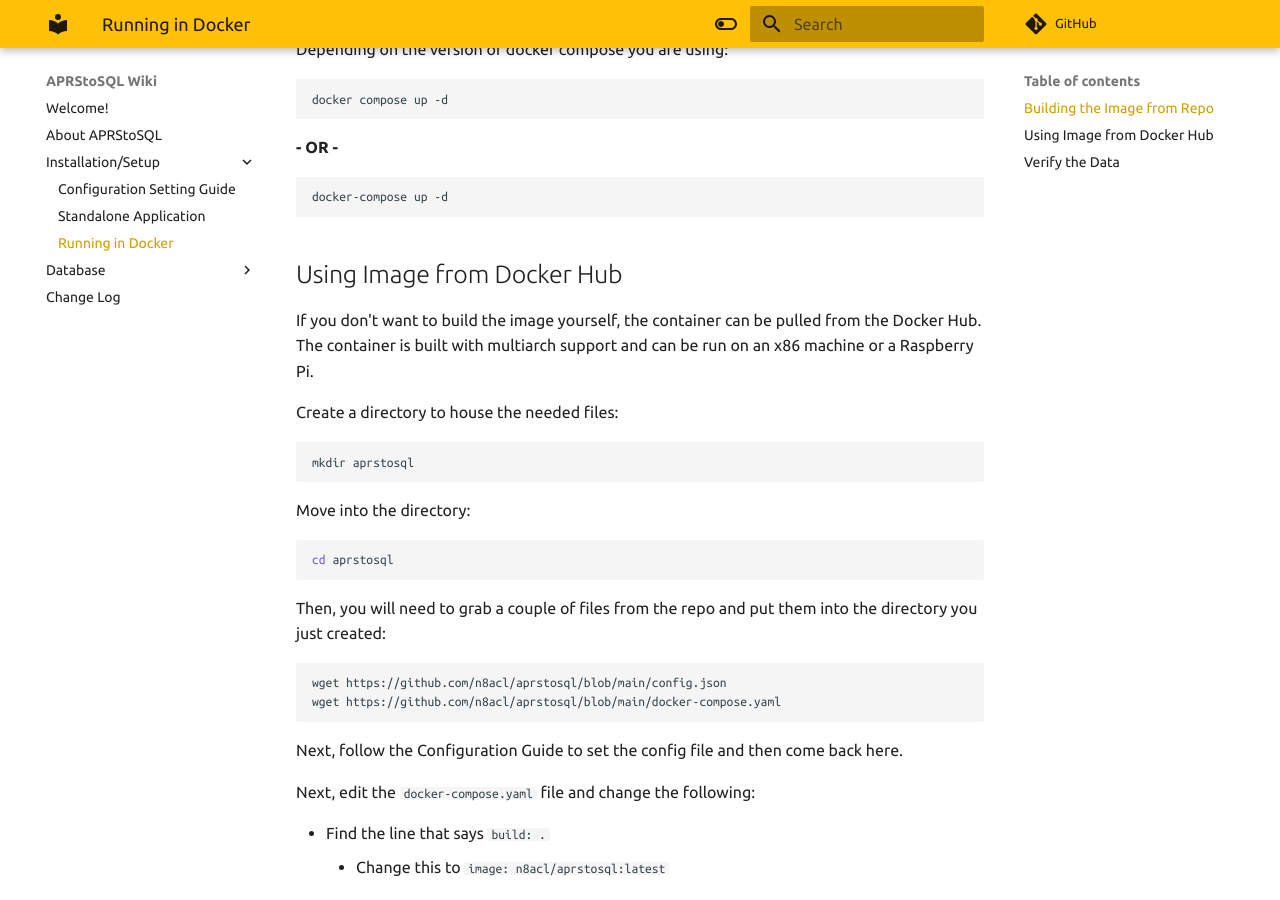
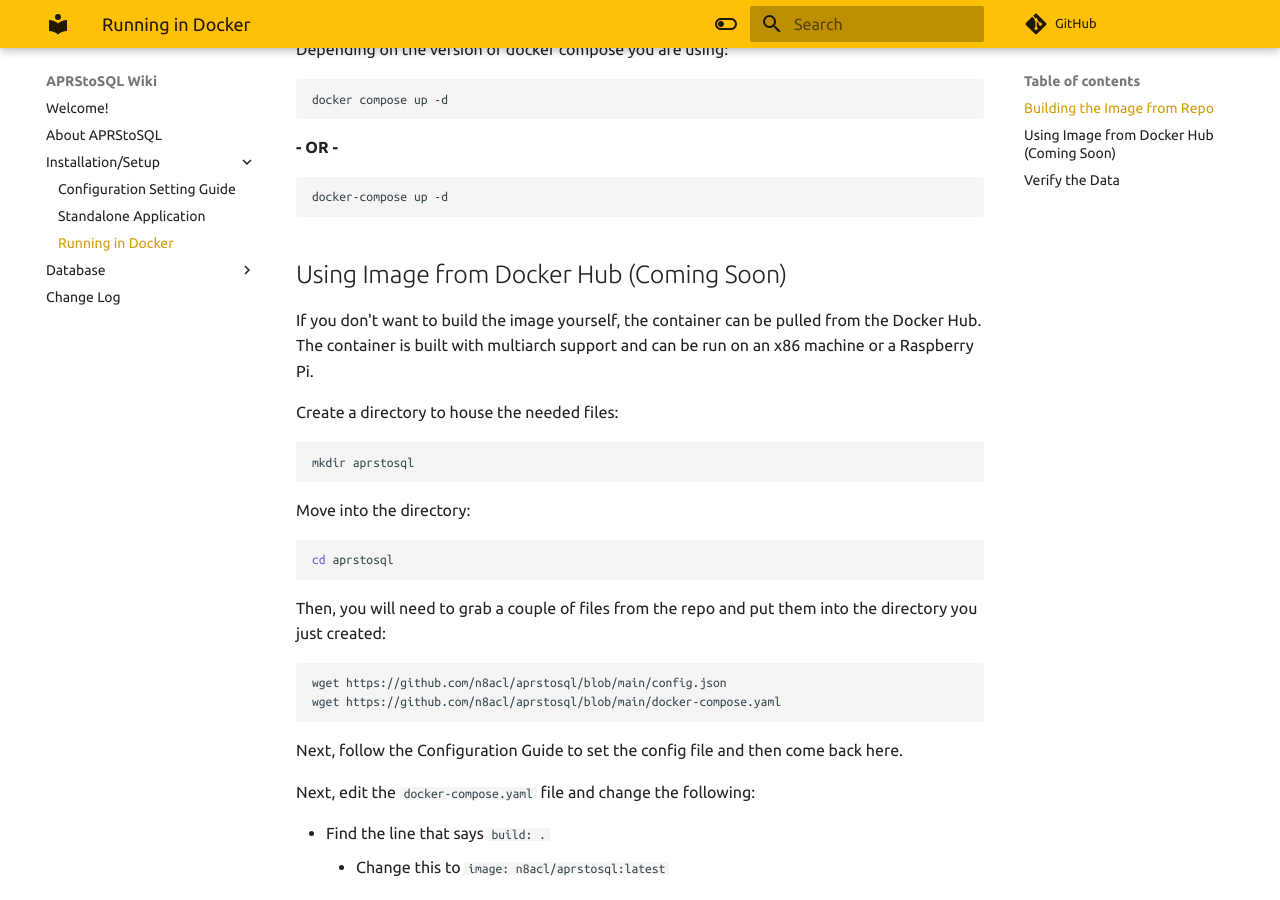
Before and after one commit to n8acl/aprstosql, an MkDocs documentation site: the page built from docs/installation_docker.md, in a window 1280 px wide and 900 px high, scrolled down 1025 px. Built offline with MkDocs 1.6.1 and Material for MkDocs 9.7.7, drawn with Linux system fonts in a browser that asks for light colours; comment, search, counter and statistics services are not loaded.

Commit message:
Release 07082024 - N8ACL

````diff
--- a/docs/installation_docker.md
+++ b/docs/installation_docker.md
@@ -46,7 +46,7 @@
 docker-compose up -d
 ```
 
-## Using Image from Docker Hub
+## Using Image from Docker Hub (Coming Soon)
 
 If you don't want to build the image yourself, the container can be pulled from the Docker Hub. The container is built with multiarch support and can be run on an x86 machine or a Raspberry Pi.
 
````
